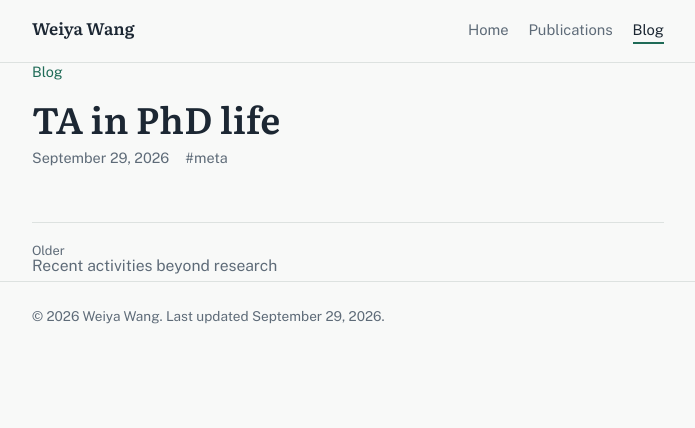
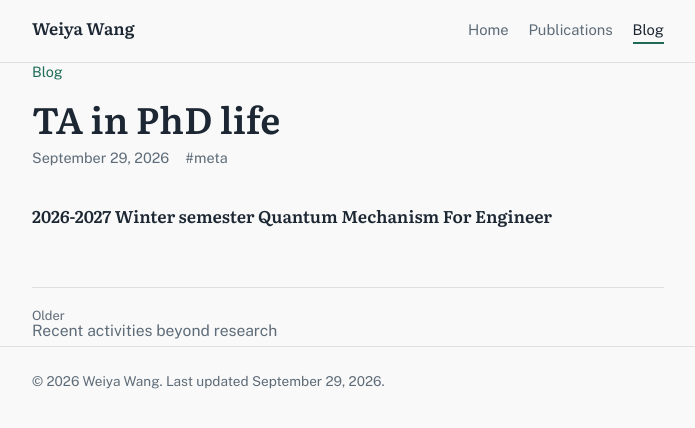
Before and after one commit to wwy2020211/wwy2020211.github.io, a Jekyll site: the page built from _posts/2026-09-29-how-to-update-this-site.md, in a window 1280 px wide. Shown: the top 428 px of the page, without its empty margins (292-987 px from the left). Built offline with Jekyll 4.4.1, drawn with Linux system fonts in a browser that asks for light colours.

Commit message:
Update 2026-09-29-how-to-update-this-site.md

```diff
--- a/_posts/2026-09-29-how-to-update-this-site.md
+++ b/_posts/2026-09-29-how-to-update-this-site.md
@@ -5,3 +5,6 @@ description: My own TA experience in my PhD work
 tags: [meta]
 lang: en
 ---
+
+**2026-2027 Winter semester**
+**Quantum Mechanism For Engineer**
```
